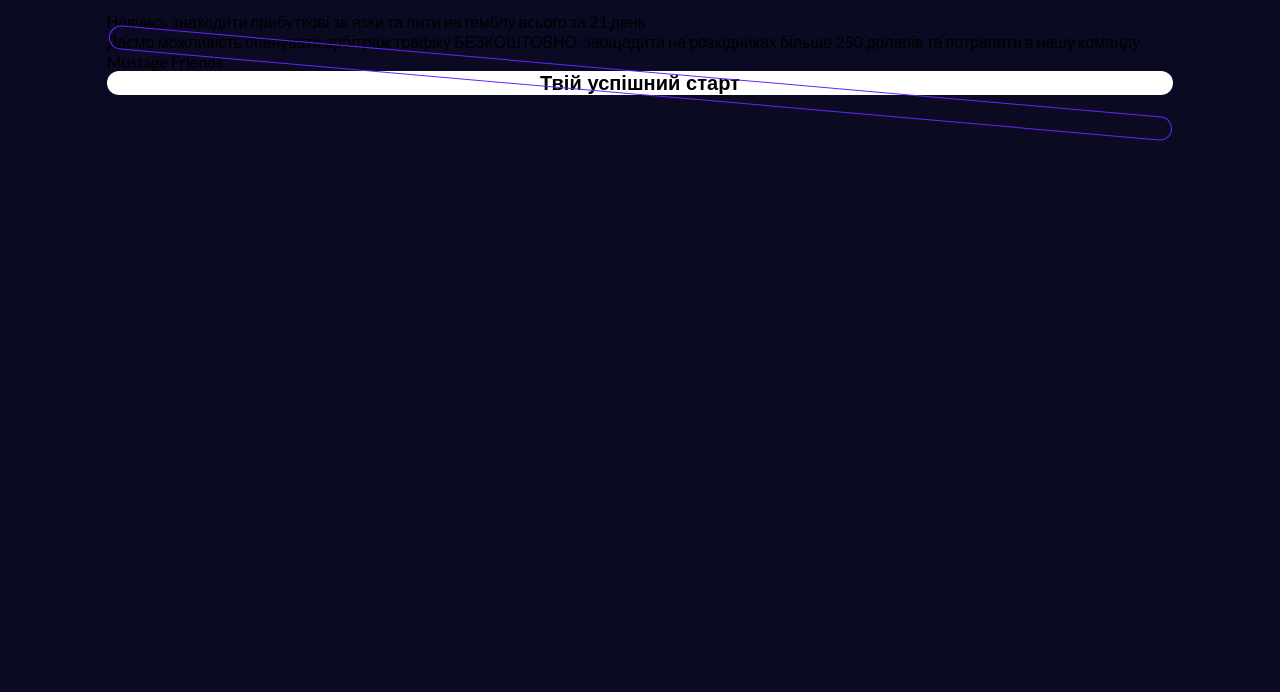
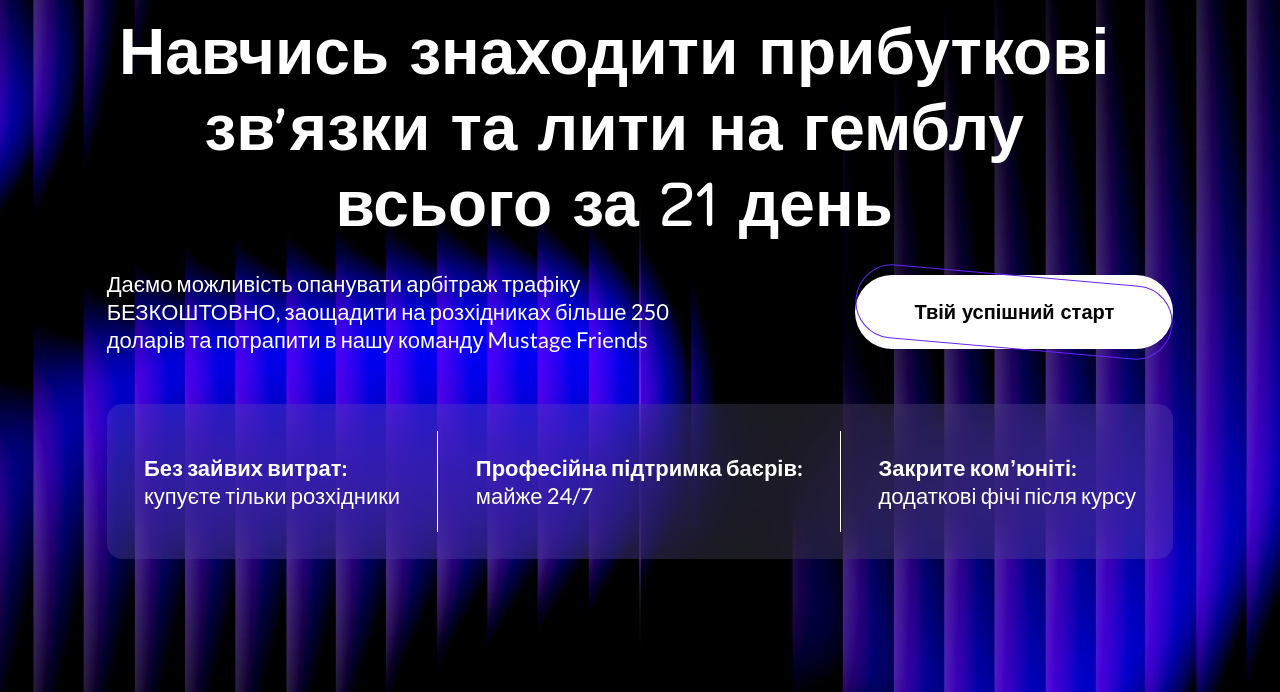
Before and after one commit to dezertigo/Mustage, a plain HTML site: page index.html in a window 1280 px wide. Shown: the part 161-853 px from the top of the page. Before the commit the page ends 800 px from the top, so only its background shows below. Drawn offline with nearby package versions, Linux system fonts and the light colour scheme.

Commit message:
finish hero section

```diff
--- a/css/style.css
+++ b/css/style.css
@@ -67,10 +67,16 @@ body {
 .btn::after {
     content: '';
     position: absolute;
-   inset: 0 0 0 0;
+    inset: 0 0 0 0;
     border: 1px solid #6823FF;
     border-radius: 50px;
     transform: rotate(5deg);
+    transition: all .5s ease;
+}
+
+.btn:hover::after {
+    transform: rotate(0deg);
+    box-shadow: 0px 0px 20px 5px var(--color-blue);
 }
 
 /* HEADER */
@@ -156,12 +162,86 @@ body {
 
 .hero {
     padding-top: 173px;
-    background-image: url(../images/hero-bg.webpпше і);
+    padding-bottom: 133px;
+    background-image: url(../images/hero-bg.webp);
     background-repeat: no-repeat;
     background-size: cover;
     background-position: center;
 }
 
+.hero__inner {
+    display: flex;
+    flex-direction: column;
+    align-items: center;
+    gap: 50px;
+}
+
+.hero__content {
+    max-width: 1085px;
+    display: flex;
+    flex-wrap: wrap;
+    align-items: center;
+    justify-content: space-between;
+    gap: 30px;
+}
+
+.hero__title {
+    font-family: var(--font-jura);
+    font-weight: 700;
+    max-width: 1015px;
+    text-align: center;
+    color: var(--color-light);
+    font-size: 64px;
+    line-height: 76px;
+}
+
+.hero__text {
+    color: var(--color-light);
+    font-size: 22px;
+    line-height: 28px;
+    max-width: 575px;
+    width: 100%;
+    font-family: var(--font-lato);
+    font-weight: 400;
+}
+
+.hero__btn {
+    max-width: 318px;
+    padding: 25px 0;
+}
+
+hr {
+    height: 101px;
+    width: 1px;
+    background-color: var(--color-light);
+}
+
+.hero__info {
+    background: rgba(255, 255, 255, 0.1);
+    backdrop-filter: blur(50px);
+    border-radius: 15px;
+    padding: 27px 0px;
+    display: flex;
+    align-items: center;
+    justify-content: space-evenly;
+    max-width: 1428px;
+    width: 100%;
+    color: var(--color-light);
+}
+
+.hero__info-text {
+    font-size: 22px;
+    line-height: 28px;
+    font-weight: 700;
+    color: var(--color-light);
+}
+
+.hero__info-text span {
+    font-weight: 400;
+    display: block;
+}
+
+
 /* HERO SECTION */
 /* HERO SECTION */
 /* HERO SECTION */
--- a/index.html
+++ b/index.html
@@ -62,7 +62,17 @@
                         </button>
                     </div>
                     <div class="hero__info">
-
+                        <p class="hero__info-text">
+                            Без зайвих витрат:<span>купуєте тільки розхідники</span>
+                        </p>
+                        <hr>
+                        <p class="hero__info-text">
+                            Професійна підтримка баєрів:<span>майже 24/7</span>
+                        </p>
+                        <hr>
+                        <p class="hero__info-text">
+                            Закрите комʼюніті:<span>додаткові фічі після курсу</span>
+                        </p>
                     </div>
                 </div>
             </div>
```
